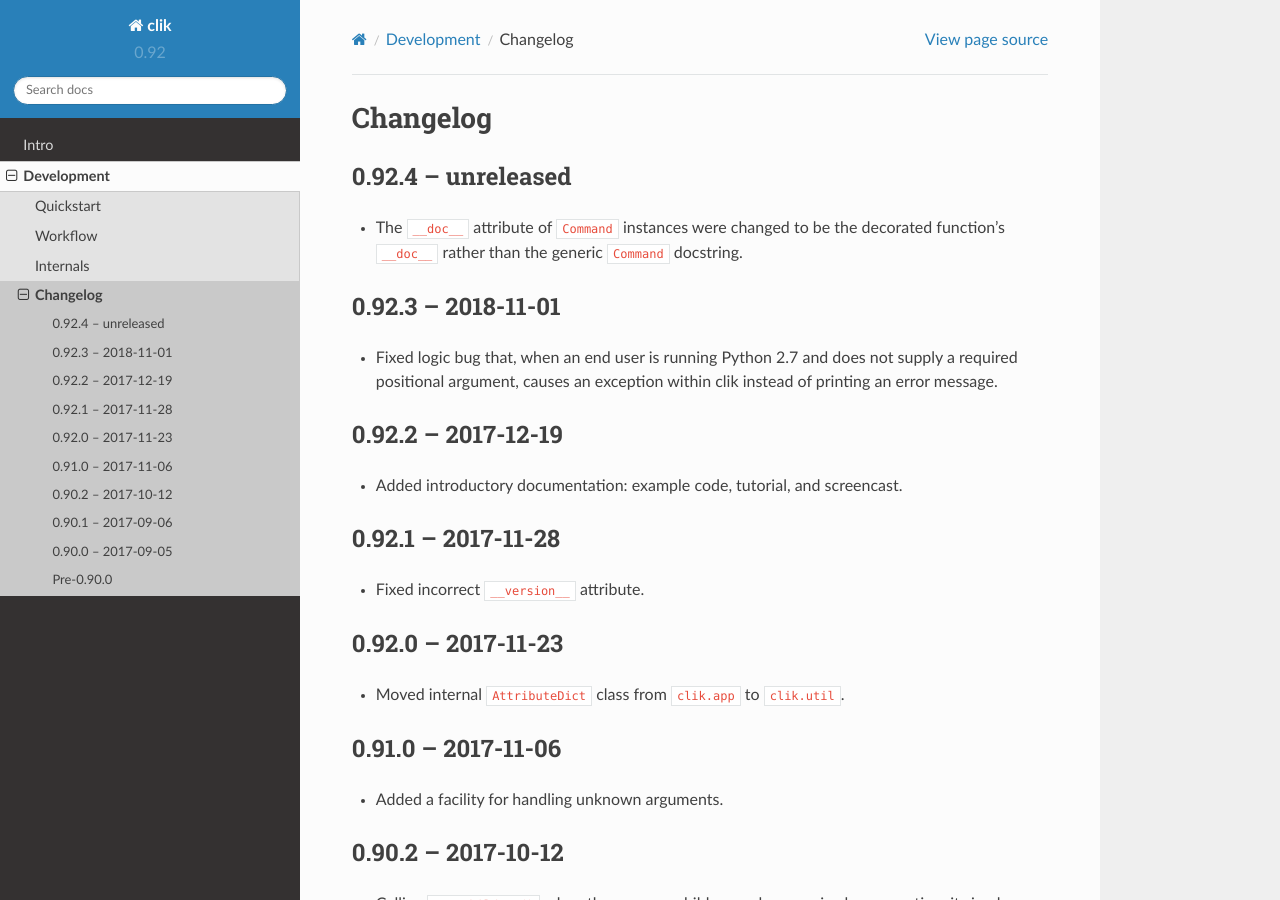
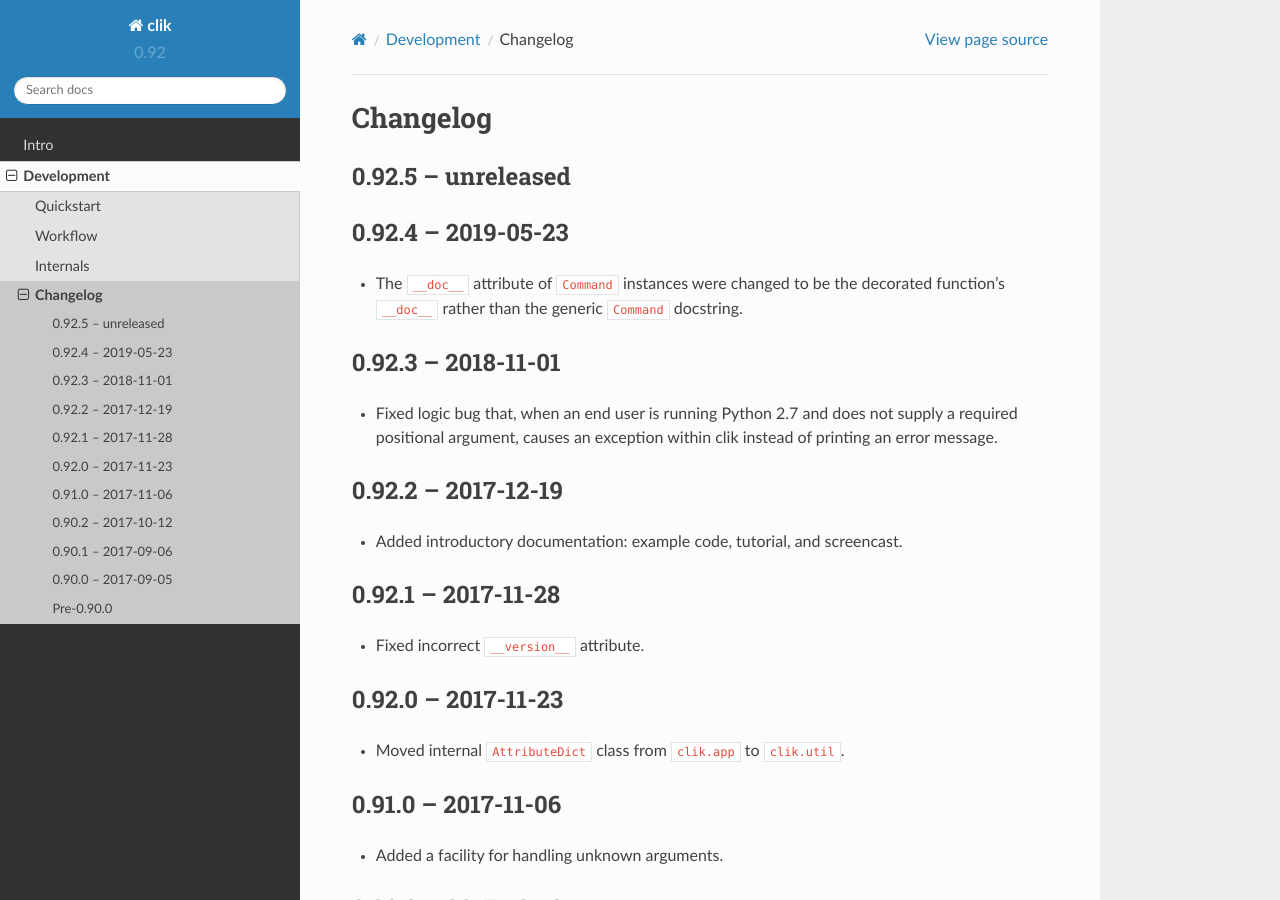
Before and after one commit to decafjoe/clik, a Sphinx documentation site: the page built from doc/development/changelog.rst, in a window 1280 px wide and 900 px high. Built offline with Sphinx 7.4.7 and the Read the Docs theme 2.0.0, drawn with Linux system fonts in a browser that asks for light colours.

Commit message:
Updates changelog in preparation for 0.92.4 relase.

```diff
--- a/doc/development/changelog.rst
+++ b/doc/development/changelog.rst
@@ -3,7 +3,10 @@
  Changelog
 ===========
 
-0.92.4 -- unreleased
+0.92.5 -- unreleased
+====================
+
+0.92.4 -- 2019-05-23
 ====================
 
 * The ``__doc__`` attribute of ``Command`` instances were changed to
```
